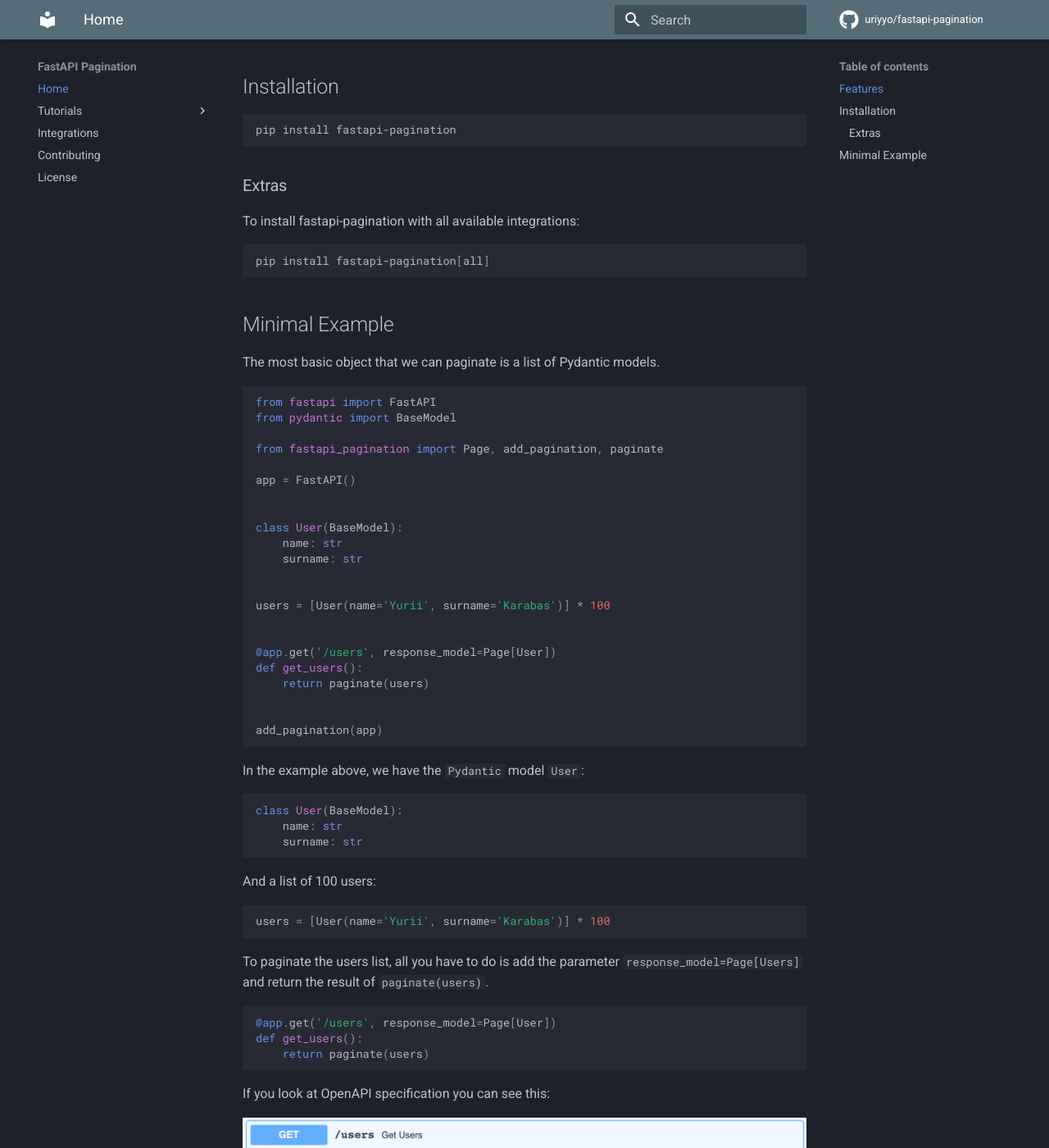
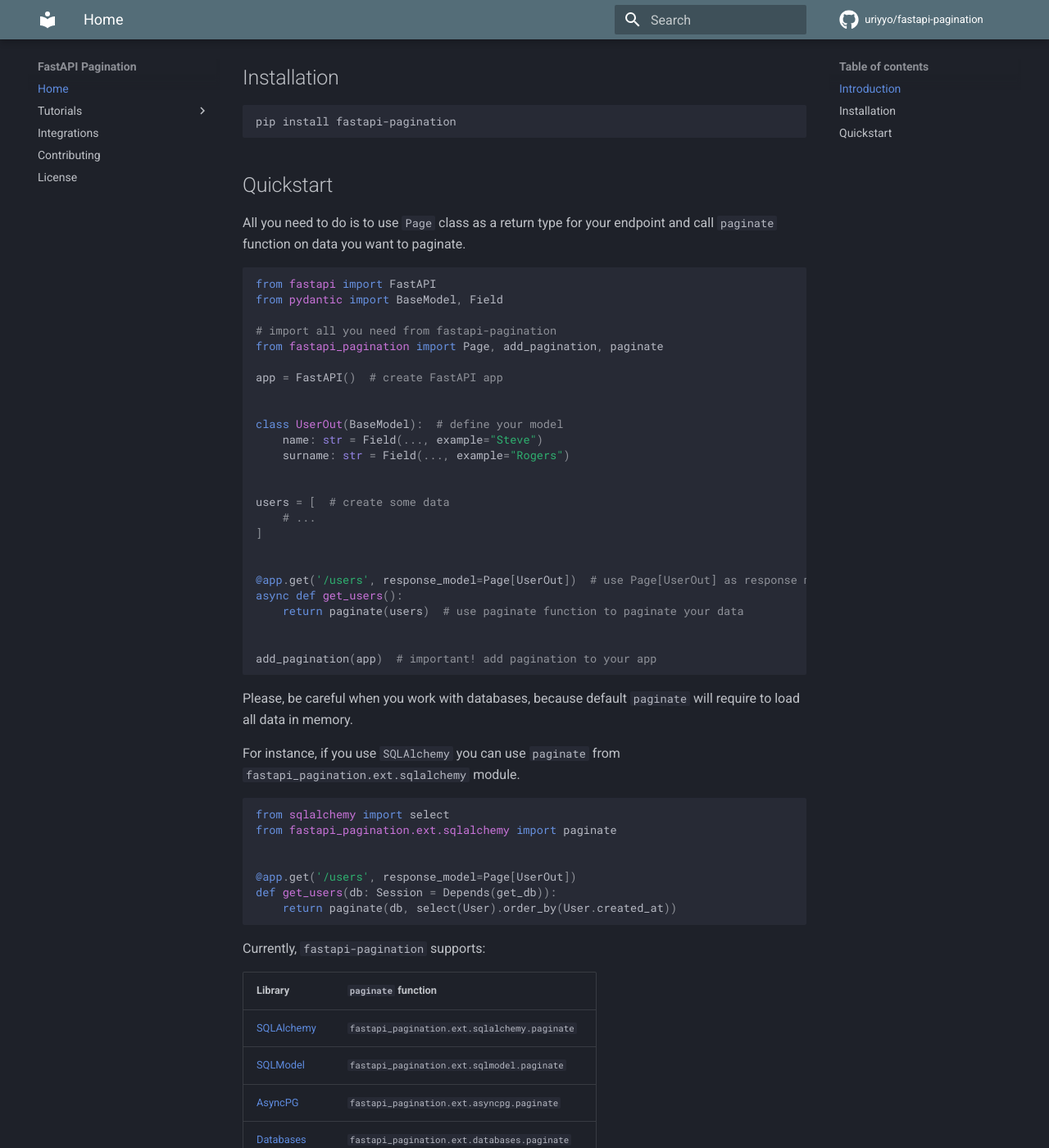
Before and after one commit to uriyyo/fastapi-pagination, an MkDocs documentation site: the page built from docs/index.md, in a window 1280 px wide and 1400 px high, scrolled down 375 px. Shown: the whole window at 82% size. Built offline with MkDocs 1.6.1 and Material for MkDocs 9.7.7, drawn with Linux system fonts in a browser that asks for light colours; comment, search, counter and statistics services are not loaded; some of the changed text lies outside the part shown.

Commit message:
Update main docs page

````diff
--- a/docs/index.md
+++ b/docs/index.md
@@ -1,13 +1,20 @@
-# FastAPI Pagination
+<h1 align="center">
+<img alt="logo" src="https://raw.githubusercontent.com/uriyyo/fastapi-pagination/main/docs/img/logo.png">
+</h1>
 
-FastAPI Pagination is an easy to use pagination addon for FastAPI.
+<div align="center">
+<img alt="license" src="https://img.shields.io/badge/License-MIT-lightgrey">
+<img alt="test" src="https://github.com/uriyyo/fastapi-pagination/workflows/Test/badge.svg">
+<img alt="codecov" src="https://codecov.io/gh/uriyyo/fastapi-pagination/branch/main/graph/badge.svg?token=QqIqDQ7FZi">
+<a href="https://pepy.tech/project/fastapi-pagination"><img alt="downloads" src="https://pepy.tech/badge/fastapi-pagination"></a>
+<a href="https://pypi.org/project/fastapi-pagination"><img alt="pypi" src="https://img.shields.io/pypi/v/fastapi-pagination"></a>
+<img alt="black" src="https://img.shields.io/badge/code%20style-black-000000.svg">
+</div>
 
-## Features
+## Introduction
 
-* Multiple Page Types
-* Extensible base page
-* Full OpenAPI schema support
-* Integrations to support multiple ORMs
+`fastapi-pagination` is a library that provides pagination feature for [FastAPI](https://fastapi.tiangolo.com/)
+applications.
 
 ## Installation
 
@@ -15,71 +22,78 @@
 pip install fastapi-pagination
 ```
 
-### Extras
+## Quickstart
 
-To install fastapi-pagination with all available integrations:
+All you need to do is to use `Page` class as a return type for your endpoint and call `paginate` function
+on data you want to paginate.
 
-```bash
-pip install fastapi-pagination[all]
+```py
+from fastapi import FastAPI
+from pydantic import BaseModel, Field
+
+# import all you need from fastapi-pagination
+from fastapi_pagination import Page, add_pagination, paginate
+
+app = FastAPI()  # create FastAPI app
+
+
+class UserOut(BaseModel):  # define your model
+    name: str = Field(..., example="Steve")
+    surname: str = Field(..., example="Rogers")
+
+
+users = [  # create some data
+    # ...
+]
+
+
+@app.get('/users', response_model=Page[UserOut])  # use Page[UserOut] as response model
+async def get_users():
+    return paginate(users)  # use paginate function to paginate your data
+
+
+add_pagination(app)  # important! add pagination to your app
 ```
 
-## Minimal Example
+Please, be careful when you work with databases, because default `paginate` will require to load all data in memory.
 
-The most basic object that we can paginate is a list of Pydantic models.
+For instance, if you use `SQLAlchemy` you can use `paginate` from `fastapi_pagination.ext.sqlalchemy` module.
 
-```python
-from fastapi import FastAPI
-from pydantic import BaseModel
-
-from fastapi_pagination import Page, add_pagination, paginate
-
-app = FastAPI()
+```py
+from sqlalchemy import select
+from fastapi_pagination.ext.sqlalchemy import paginate
 
 
-class User(BaseModel):
-    name: str
-    surname: str
+@app.get('/users', response_model=Page[UserOut])
+def get_users(db: Session = Depends(get_db)):
+    return paginate(db, select(User).order_by(User.created_at))
+```
+
+Currently, `fastapi-pagination` supports:
+
+| Library                                                                                     | `paginate` function                                 |
+|---------------------------------------------------------------------------------------------|-----------------------------------------------------|
+| [SQLAlchemy](https://docs.sqlalchemy.org/en/14/orm/quickstart.html)                         | `fastapi_pagination.ext.sqlalchemy.paginate`        |
+| [SQLModel](https://sqlmodel.tiangolo.com/)                                                  | `fastapi_pagination.ext.sqlmodel.paginate`          |
+| [AsyncPG](https://magicstack.github.io/asyncpg/current/)                                    | `fastapi_pagination.ext.asyncpg.paginate`           |
+| [Databases](https://www.encode.io/databases/)                                               | `fastapi_pagination.ext.databases.paginate`         |
+| [Django ORM](https://docs.djangoproject.com/en/3.2/topics/db/queries/)                      | `fastapi_pagination.ext.django.paginate`            |
+| [GINO](https://python-gino.org/)                                                            | `fastapi_pagination.ext.gino.paginate`              |
+| [ORM](https://www.encode.io/orm/)                                                           | `fastapi_pagination.ext.orm.paginate`               |
+| [ormar](https://collerek.github.io/ormar/)                                                  | `fastapi_pagination.ext.ormar.paginate`             |
+| [Piccolo](https://piccolo-orm.readthedocs.io/en/latest/)                                    | `fastapi_pagination.ext.piccolo.paginate`           |
+| [Pony ORM](https://docs.ponyorm.org/)                                                       | `fastapi_pagination.ext.pony.paginate`              |
+| [Tortoise ORM](https://tortoise-orm.readthedocs.io/en/latest/)                              | `fastapi_pagination.ext.tortoise.paginate`          |
+| [Beanie](https://roman-right.github.io/beanie/)                                             | `fastapi_pagination.ext.beanie.paginate`            |
+| [PyMongo](https://pymongo.readthedocs.io/en/stable/)                                        | `fastapi_pagination.ext.pymongo.paginate`           |
+| [MongoEngine](https://docs.mongoengine.org/)                                                | `fastapi_pagination.ext.mongoengine.paginate`       |
+| [Motor](https://motor.readthedocs.io/en/stable/)                                            | `fastapi_pagination.ext.motor.paginate`             |
 
 
-users = [User(name='Yurii', surname='Karabas')] * 100
+---
 
+Code from `Quickstart` will generate OpenAPI schema as bellow:
 
-@app.get('/users', response_model=Page[User])
-def get_users():
-    return paginate(users)
-
-
-add_pagination(app)
-```
-
-In the example above, we have the `Pydantic` model `User`:
-```python
-class User(BaseModel):
-    name: str
-    surname: str
-```
-
-And a list of 100 users:
-```python
-users = [User(name='Yurii', surname='Karabas')] * 100
-```
-
-To paginate the users list, all you have to do is add the parameter `response_model=Page[Users]` and return the result of `paginate(users)`.
-
-```python
-@app.get('/users', response_model=Page[User])
-def get_users():
-    return paginate(users)
-```
-
-If you look at OpenAPI specification you can see this:
-
-![OpenAPI](img/openapi_example.png)
-
-Note that we have two parameters as input, `page` and `size`. The parameter `page` is the page number to be requested and the parameter `size` is the size of the page.
-
-As the output, we have `items`, `total`, `page`, `size`, and `pages` where items are the list of `items` that were paginated, `total` is the total number of items, `pages` is the number of pages generated for the given input, and `page` and `size` are the same values passed in as input.
-
-
-If you execute the request, you must get this as result:
-![OpenAPI Result](img/openapi_example_result.png)
+<div align="center">
+<img alt="app-example" src="https://raw.githubusercontent.com/uriyyo/fastapi-pagination/main/docs/img/example.jpeg">
+</div>
````
